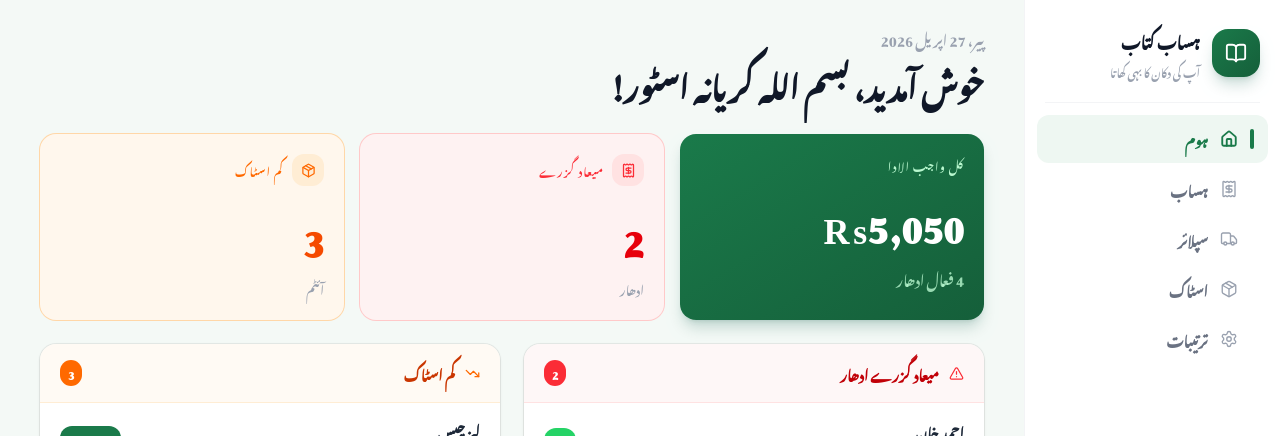
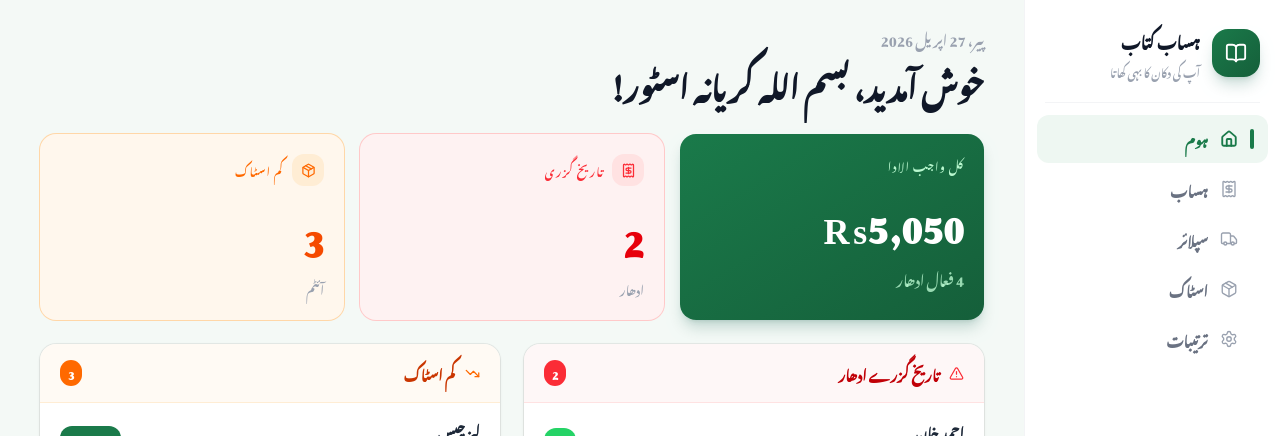
Before and after one commit to arehmanbutt/hisaabkitaab, a Next.js app: page / in a window 1280 px wide. Shown: the top 436 px of the page. Built offline with nearby package versions, Linux system fonts and the light colour scheme; a web font is replaced by a local one.

Commit message:
Used simpler Urdu

```diff
--- a/components/tabs/HomeTab.tsx
+++ b/components/tabs/HomeTab.tsx
@@ -75,7 +75,7 @@ export default function HomeTab() {
               <Receipt size={15} className={overdueLoans.length > 0 ? 'text-red-500' : 'text-gray-400'} />
             </div>
             <p className={`text-[11px] font-semibold uppercase tracking-widest ${overdueLoans.length > 0 ? 'text-red-500' : 'text-gray-400'}`}>
-              میعاد گزرے
+              تاریخ گزری
             </p>
           </div>
           <p className={`text-4xl font-black leading-none ${overdueLoans.length > 0 ? 'text-red-600' : 'text-gray-200'}`}>
@@ -124,7 +124,7 @@ export default function HomeTab() {
             <section className="bg-white rounded-2xl ring-1 ring-black/[0.06] shadow-sm overflow-hidden">
               <div className="flex items-center gap-2.5 px-5 py-4 border-b border-red-100 bg-red-50/60">
                 <AlertTriangle size={15} className="text-red-500 shrink-0" />
-                <h2 className="text-sm font-black text-red-700">میعاد گزرے ادھار</h2>
+                <h2 className="text-sm font-black text-red-700">تاریخ گزرے ادھار</h2>
                 <span className="mr-auto bg-red-500 text-white text-[11px] font-bold px-2 py-0.5 rounded-full">
                   {overdueLoans.length}
                 </span>
--- a/components/tabs/LoansTab.tsx
+++ b/components/tabs/LoansTab.tsx
@@ -144,7 +144,7 @@ export default function LoansTab() {
           <h1 className="text-2xl lg:text-3xl font-black text-gray-900">قرض و ادھار</h1>
           {overdueCount > 0 && (
             <p className="text-red-500 text-sm font-semibold mt-1 flex items-center gap-1">
-              <AlertCircle size={13} />{overdueCount} میعاد گزر گئی
+              <AlertCircle size={13} />{overdueCount} تاریخ گزر گئی
             </p>
           )}
         </div>
@@ -168,7 +168,7 @@ export default function LoansTab() {
           </div>
           {overdueCount > 0 && (
             <div className="bg-white/10 backdrop-blur-sm rounded-2xl px-4 py-3 text-center shrink-0 ring-1 ring-white/20">
-              <p className="text-green-200 text-[11px] font-semibold uppercase tracking-widest">میعاد گزری</p>
+              <p className="text-green-200 text-[11px] font-semibold uppercase tracking-widest">تاریخ گزری</p>
               <p className="text-white text-3xl font-black mt-1">{overdueCount}</p>
             </div>
           )}
```
